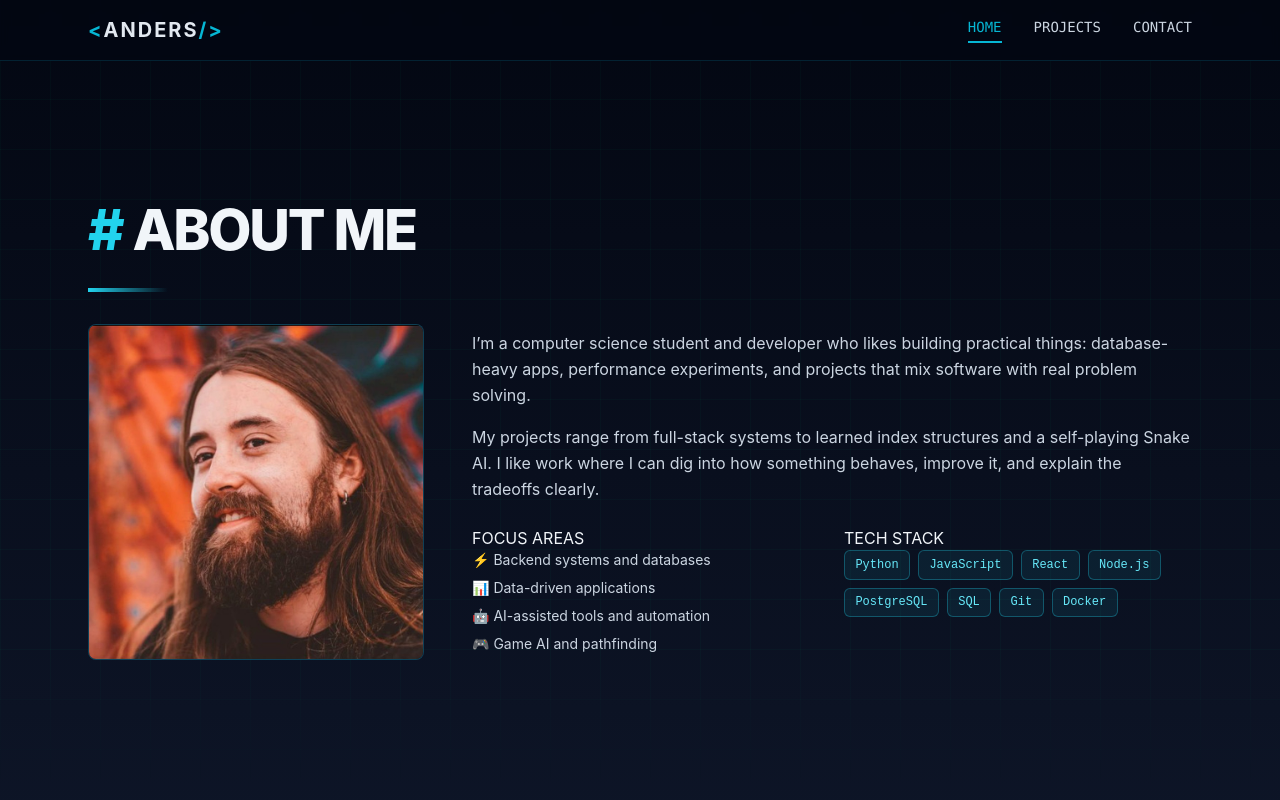
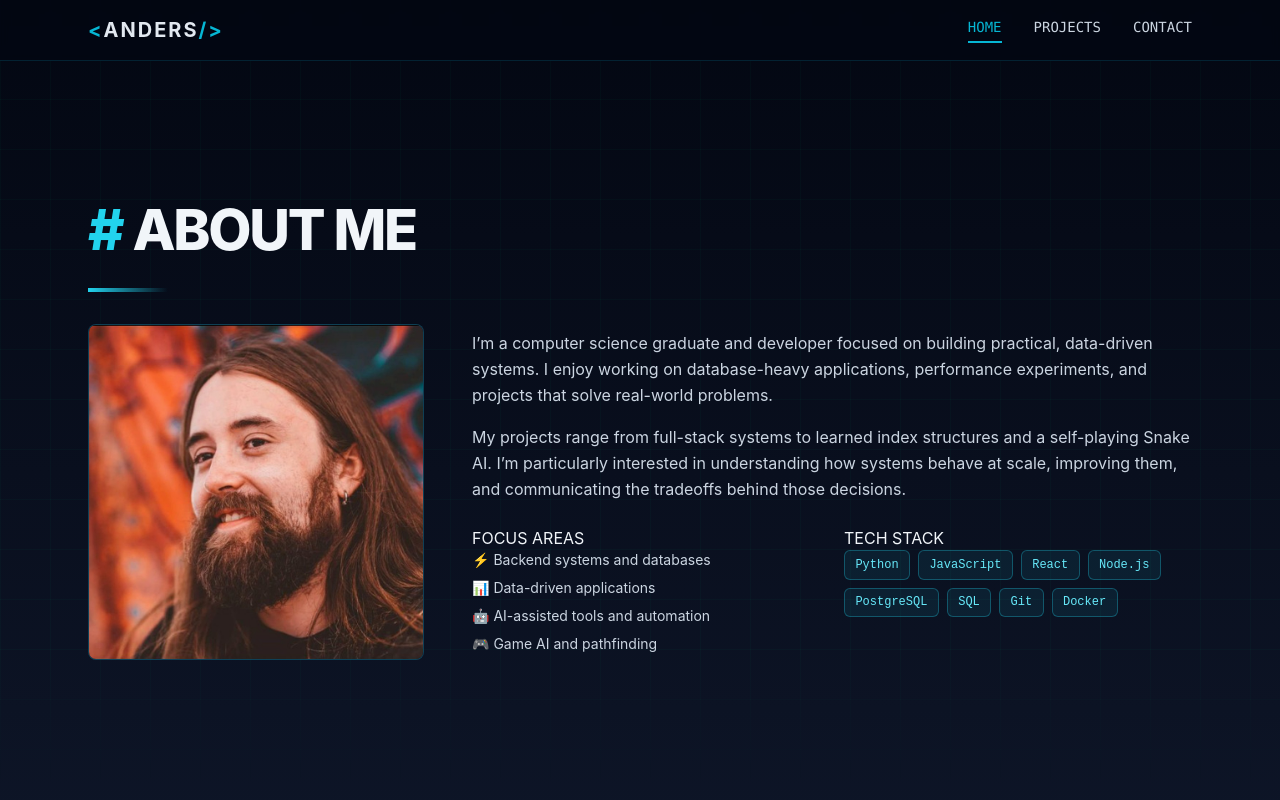
Before and after one commit to Ders-vm/anders-portfolio, a Next.js app: page / in a window 1280 px wide. Shown: the top 800 px of the page. Built offline with nearby package versions, Linux system fonts and the light colour scheme.

Commit message:
updated profile

```diff
--- a/app/page.js
+++ b/app/page.js
@@ -39,10 +39,10 @@ export default function Home() {
                 <div className="md:col-span-2 space-y-6">
                   <motion.div initial={{ opacity: 0, y: 20 }} animate={{ opacity: 1, y: 0 }} transition={{ duration: 0.8, delay: 0.75 }} className="max-w-3xl">
                     <p className="text-slate-300 leading-relaxed mb-4">
-                      I’m a computer science student and developer who likes building practical things: database-heavy apps, performance experiments, and projects that mix software with real problem solving.
+                      I’m a computer science graduate and developer focused on building practical, data-driven systems. I enjoy working on database-heavy applications, performance experiments, and projects that solve real-world problems.
                     </p>
                     <p className="text-slate-300 leading-relaxed">
-                      My projects range from full-stack systems to learned index structures and a self-playing Snake AI. I like work where I can dig into how something behaves, improve it, and explain the tradeoffs clearly.
+                      My projects range from full-stack systems to learned index structures and a self-playing Snake AI. I’m particularly interested in understanding how systems behave at scale, improving them, and communicating the tradeoffs behind those decisions.
                     </p>
                   </motion.div>
 
```
